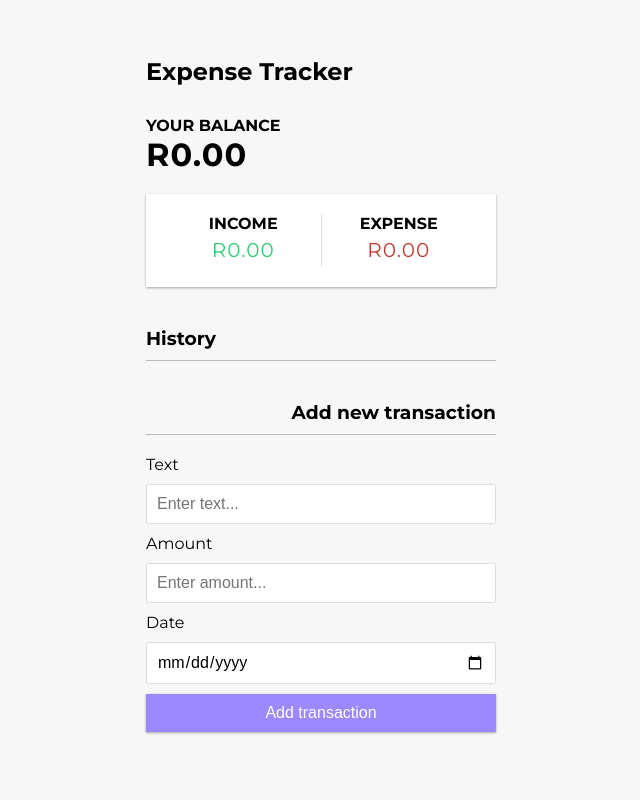
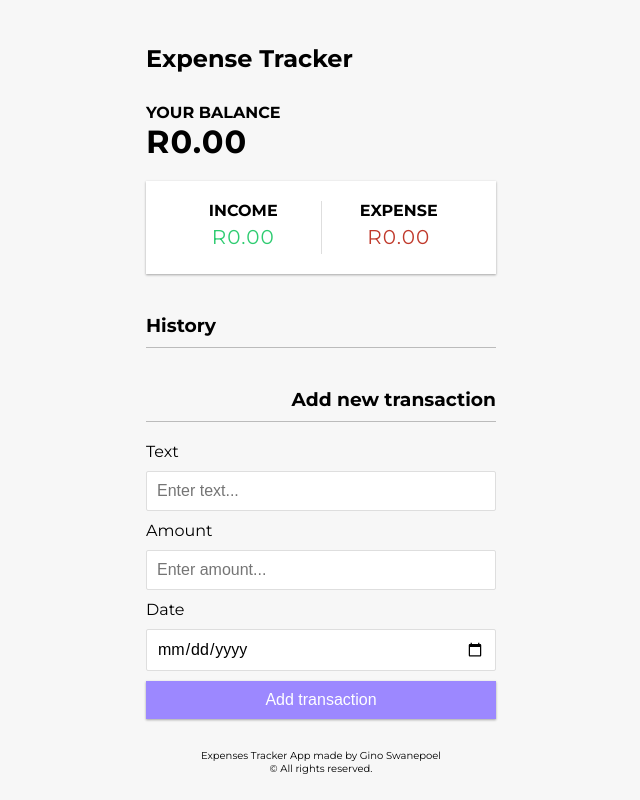
Before and after one commit to ginoleeswan/expense-tracker-react, a React (Create React App) app: page / in a window 1280 px wide. Shown: the whole page, without its empty margins (319-959 px from the left). Built offline with nearby package versions, Linux system fonts and the light colour scheme.

Commit message:
added footer

```diff
--- a/src/App.css
+++ b/src/App.css
@@ -177,3 +177,10 @@ input[type='date'] {
 .delete-btn:focus {
   outline: 0;
 }
+
+
+
+.footer {
+  text-align: center;
+  font-size: 10px;
+}
--- a/src/App.js
+++ b/src/App.js
@@ -1,5 +1,6 @@
 import React from 'react';
 import Header from './components/Header';
+import Footer from './components/Footer';
 import Balance from './components/Balance';
 import { IncomeExpenses } from './components/IncomeExpenses';
 import TransactionList from './components/TransactionList'
@@ -12,13 +13,18 @@ import './App.css';
 function App() {
   return (
     <GlobalProvider>
+
       <Header />
+
       <div className="container">
         <Balance />
         <IncomeExpenses />
         <TransactionList />
         <AddTransaction />
       </div>
+
+      <Footer />
+
     </GlobalProvider>
   );
 }
--- /dev/null
+++ b/src/components/Footer.js
@@ -0,0 +1,10 @@
+import React from 'react'
+
+export default function Footer() {
+    return (
+        <div className="footer">
+            Expenses Tracker App made by Gino Swanepoel <br/>
+            © All rights reserved.
+        </div>
+    )
+}
```
